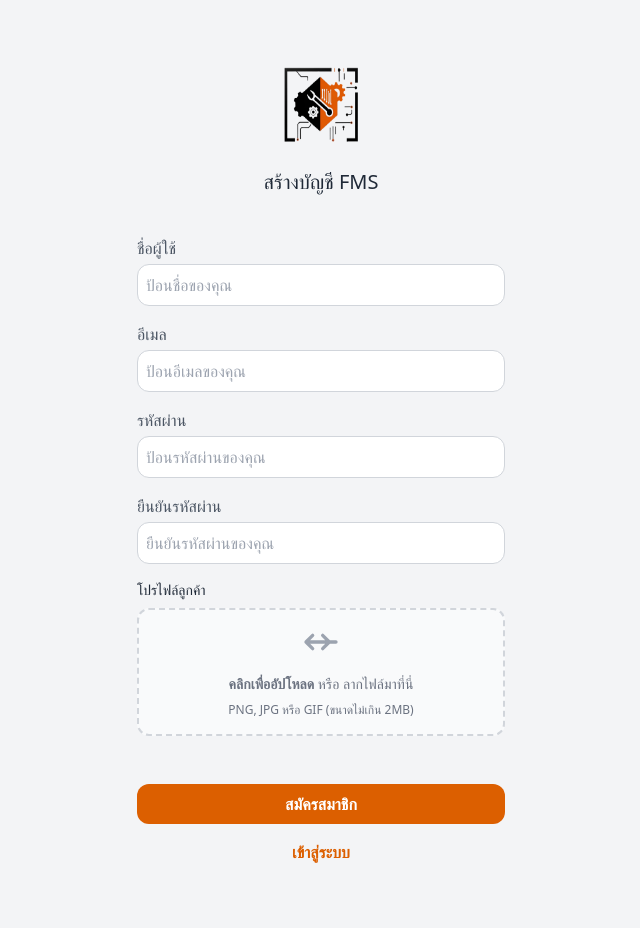
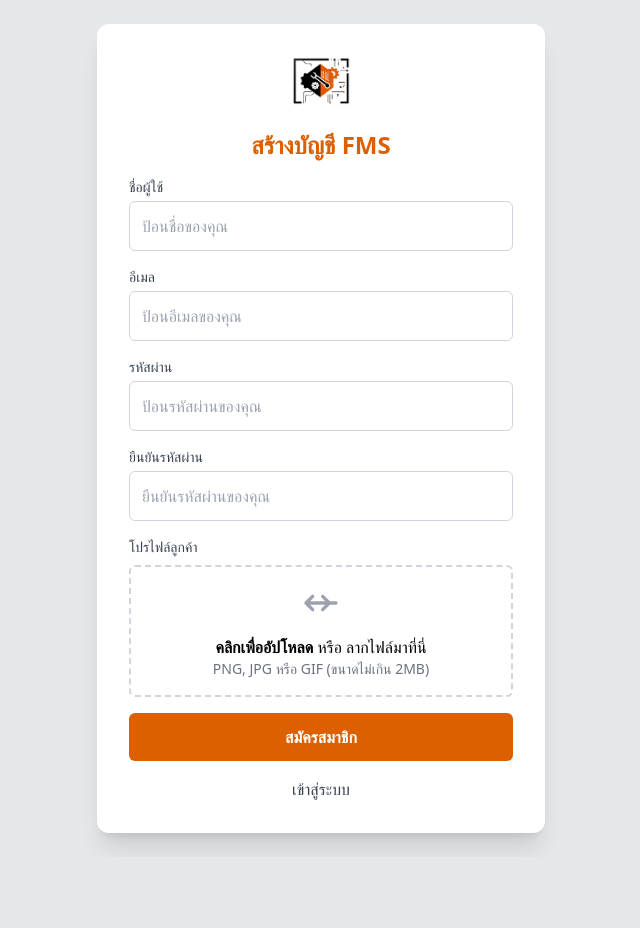
Before and after one commit to TanaratSudjai/Fixing-Management, a Laravel app: page /register in a window 1280 px wide. Shown: the whole page, without its empty margins (319-959 px from the left). After the commit the page ends 847 px from the top, so only its background shows below. Run offline with Laravel 10, Linux system fonts and the light colour scheme; some libraries are stand-ins or nearby versions.

Commit message:
Update register.blade.php

```diff
--- a/resources/views/auth/register.blade.php
+++ b/resources/views/auth/register.blade.php
@@ -1,72 +1,71 @@
 <!DOCTYPE html>
-<html>
+<html lang="th">
 
-<head lang="th">
+<head>
+    <meta charset="UTF-8">
+    <meta name="viewport" content="width=device-width, initial-scale=1.0">
     <title>Register</title>
+    <link rel="stylesheet" href="https://cdn.jsdelivr.net/npm/sweetalert2@11/dist/sweetalert2.min.css">
     <script src="https://cdn.jsdelivr.net/npm/sweetalert2@11"></script>
     <script src="https://cdn.tailwindcss.com"></script>
-    <link rel="stylesheet" href="https://cdn.jsdelivr.net/npm/sweetalert2@11/dist/sweetalert2.min.css">
-    <script src="https://cdn.jsdelivr.net/npm/sweetalert2@11"></script>
 </head>
 
-<body class="bg-gray-100 flex justify-center items-center min-h-screen p-6">
-    <div class="ิbg-black sm:p-10 w-full max-w-xs sm:max-w-md rounded-xl">
-        <div class="flex items-center justify-center mb-4 sm:mb-6">
-            <img src="{{ asset('images/logoo.png') }}" alt="Logo" class="w-20 sm:w-23 h-16 sm:h-20">
+<body class="bg-gray-200 flex items-center justify-center min-h-screen p-6">
+
+    <div class="bg-white rounded-xl shadow-xl p-8 max-w-md w-full">
+        <div class="flex justify-center mb-6">
+            <img src="{{ asset('images/logoo.png') }}" width="60" height="60" alt="Logo">
         </div>
-        <h2 class="text-lg sm:text-xl text-gray-800 text-center mb-8 sm:mb-10">สร้างบัญชี FMS</h2>
+        <h2 class="text-2xl font-bold text-center text-[#DC5F00] mb-4">สร้างบัญชี FMS</h2>
         <form method="POST" action="{{ route('register') }}" id="registerForm" enctype="multipart/form-data">
             @csrf
             <div class="mb-4">
-                <label class="block text-gray-600 mb-1" for="name">ชื่อผู้ใช้</label>
-                <input class="border border-gray-300 rounded-xl p-2 w-full focus:border-orange-500 outline-none"
-                    type="text" id="name" name="name" value="{{ old('name') }}"
-                    placeholder="ป้อนชื่อของคุณ" required />
+                <label for="name" class="block text-gray-700 text-sm font-medium">ชื่อผู้ใช้</label>
+                <input type="text" id="name" name="name" value="{{ old('name') }}"
+                    placeholder="ป้อนชื่อของคุณ" required
+                    class="mt-1 block w-full p-3 border border-gray-300 rounded-md focus:outline-none focus:ring focus:ring-[#DC5F00] transition duration-200" />
             </div>
             <div class="mb-4">
-                <label class="block text-gray-600 mb-1" for="email">อีเมล</label>
-                <input class="border border-gray-300 rounded-xl p-2 w-full focus:border-orange-500 outline-none"
-                    type="email" id="email" name="email" value="{{ old('email') }}"
-                    placeholder="ป้อนอีเมลของคุณ" required />
+                <label for="email" class="block text-gray-700 text-sm font-medium">อีเมล</label>
+                <input type="email" id="email" name="email" value="{{ old('email') }}"
+                    placeholder="ป้อนอีเมลของคุณ" required
+                    class="mt-1 block w-full p-3 border border-gray-300 rounded-md focus:outline-none focus:ring focus:ring-[#DC5F00] transition duration-200" />
             </div>
             <div class="mb-4">
-                <label class="block text-gray-600 mb-1" for="password">รหัสผ่าน</label>
-                <input class="border border-gray-300 rounded-xl p-2 w-full focus:border-orange-500 outline-none"
-                    type="password" id="password" name="password" placeholder="ป้อนรหัสผ่านของคุณ" required />
+                <label for="password" class="block text-gray-700 text-sm font-medium">รหัสผ่าน</label>
+                <input type="password" id="password" name="password" placeholder="ป้อนรหัสผ่านของคุณ" required
+                    class="mt-1 block w-full p-3 border border-gray-300 rounded-md focus:outline-none focus:ring focus:ring-[#DC5F00] transition duration-200" />
             </div>
             <div class="mb-4">
-                <label class="block text-gray-600 mb-1" for="password_confirmation">ยืนยันรหัสผ่าน</label>
-                <input class="border border-gray-300 rounded-xl p-2 w-full focus:border-orange-500 outline-none"
-                    type="password" id="password_confirmation" name="password_confirmation"
-                    placeholder="ยืนยันรหัสผ่านของคุณ" required />
+                <label for="password_confirmation"
+                    class="block text-gray-700 text-sm font-medium">ยืนยันรหัสผ่าน</label>
+                <input type="password" id="password_confirmation" name="password_confirmation"
+                    placeholder="ยืนยันรหัสผ่านของคุณ" required
+                    class="mt-1 block w-full p-3 border border-gray-300 rounded-md focus:outline-none focus:ring focus:ring-[#DC5F00] transition duration-200" />
             </div>
             <div class="mb-4">
-                <label for="profile_image" class="block text-gray-800 text-sm font-medium mb-2">โปรไฟล์ลูกค้า</label>
-                <div class="flex items-center justify-center w-full">
-                    <label
-                        class="flex flex-col items-center justify-center w-full h-32 border-2 border-gray-300 border-dashed rounded-xl cursor-pointer bg-gray-50 hover:bg-gray-100">
-                        <div class="flex flex-col items-center justify-center pt-5 pb-6">
-                            <svg aria-hidden="true" class="w-10 h-10 mb-3 text-gray-400" fill="none"
+                <label for="image" class="block text-gray-700 text-sm font-medium">โปรไฟล์ลูกค้า</label>
+                <div
+                    class="flex flex-col items-center justify-center mt-2 border-2 border-dashed border-gray-300 p-4 rounded-md">
+                    <label class="flex flex-col items-center cursor-pointer">
+                        <div class="flex flex-col items-center">
+                            <svg aria-hidden="true" class="w-10 h-10 text-gray-400 mb-3" fill="none"
                                 stroke="currentColor" viewBox="0 0 24 24" xmlns="http://www.w3.org/2000/svg">
                                 <path stroke-linecap="round" stroke-linejoin="round" stroke-width="2"
                                     d="M7 16l-4-4m0 0l4-4m-4 4h18m-8 4l4-4m0 0l-4-4m4 4H3"></path>
                             </svg>
-                            <p class="mb-2 text-sm text-gray-500"><span class="font-semibold">คลิกเพื่ออัปโหลด</span>
+                            <p class="text-center"><span class="font-semibold">คลิกเพื่ออัปโหลด</span>
                                 หรือ ลากไฟล์มาที่นี่</p>
-                            <p class="text-xs text-gray-500">PNG, JPG หรือ GIF (ขนาดไม่เกิน 2MB)</p>
+                            <p class="text-sm text-gray-500">PNG, JPG หรือ GIF (ขนาดไม่เกิน 2MB)</p>
                         </div>
                         <input type="file" name="image" id="image" class="hidden" />
                     </label>
                 </div>
             </div>
-            <div class="w-full text-center">
-                <button
-                    class="mt-8 mb-4 w-full bg-[#DC5F00] hover:bg-[#c55500] text-white font-bold py-2 px-4 rounded-xl focus:outline-none focus:shadow-outline"
-                    type="submit">สมัครสมาชิก</button>
-                <a class="hover:underline w-full text-[#DC5F00] font-bold py-2 px-4 rounded-xl focus:outline-none focus:shadow-outline"
-                    href="/">
-                    เข้าสู่ระบบ
-                </a>
+            <button type="submit"
+                class="w-full bg-[#DC5F00] hover:bg-[#C85100] text-white font-bold py-3 rounded-md transition duration-200">สมัครสมาชิก</button>
+            <div class="text-center mt-4">
+                <a href="/" class="text-gray-700 hover:underline">เข้าสู่ระบบ</a>
             </div>
         </form>
     </div>
@@ -106,7 +105,7 @@
                 return false;
             }
 
-            this.submit(); // If validation passes, submit the form
+            this.submit();
         });
 
         function validateEmail(email) {
@@ -120,15 +119,14 @@
                 icon: 'error',
                 title: 'Email นี้มีผู้ใช้ไปแล้ว',
                 html: `
-                    @foreach ($errors->all() as $error)
-                        <p>{{ $error }}</p>
-                    @endforeach
-                `,
+                @foreach ($errors->all() as $error)
+                    <p>{{ $error }}</p>
+                @endforeach
+            `,
             });
         </script>
     @endif
 
-
 </body>
 
 </html>
```
